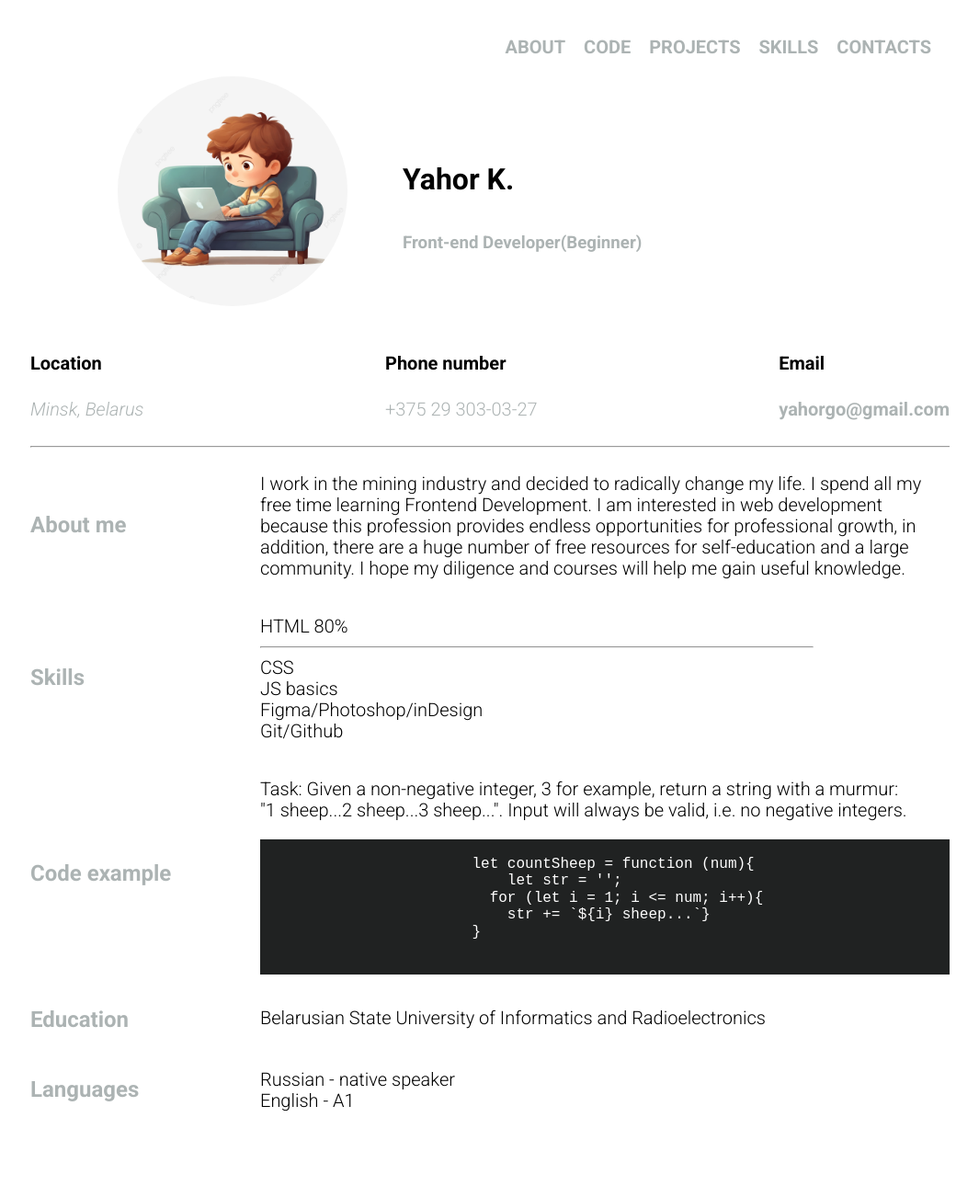
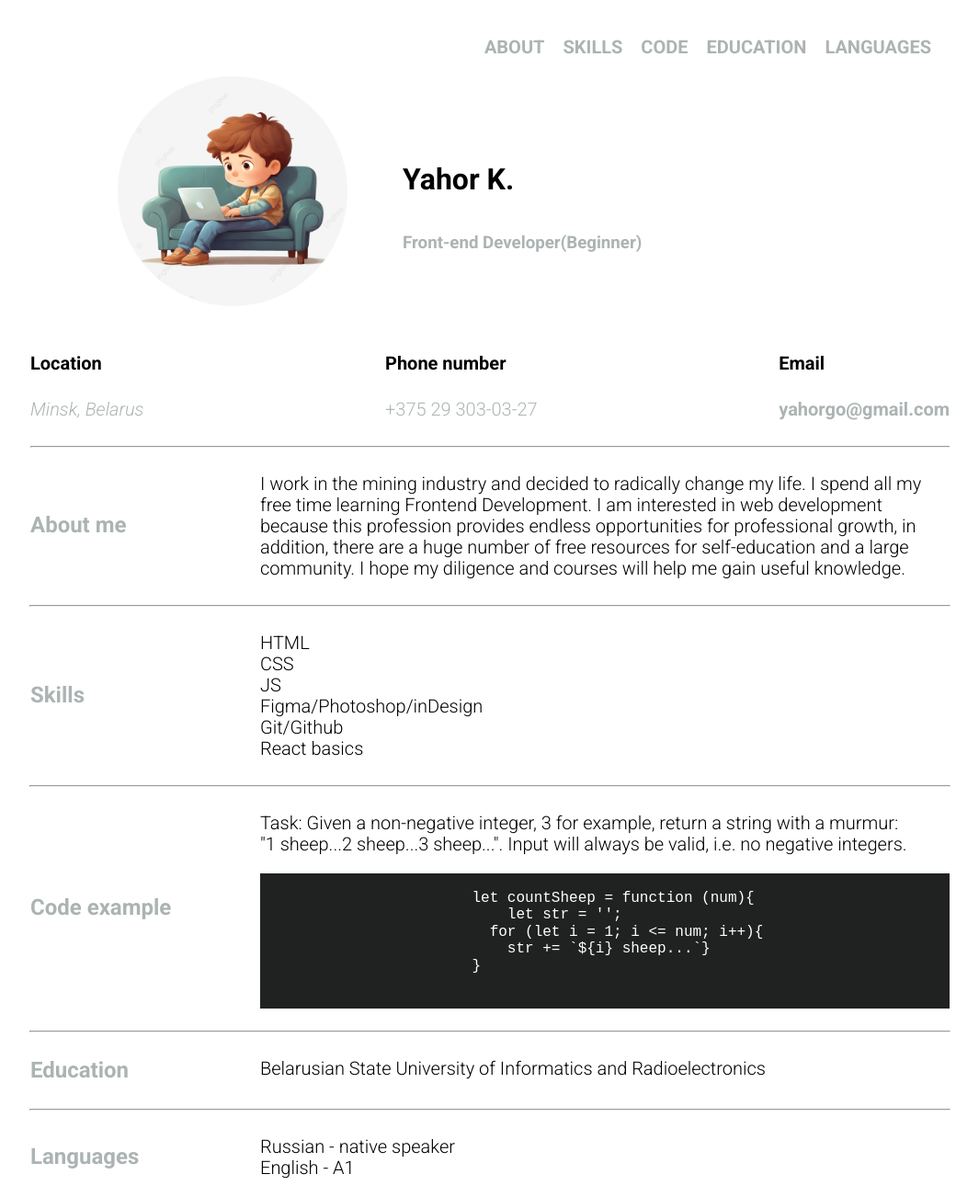
Before and after one commit to yahoror/rsschool-cv, a website: page index.html in a window 1280 px wide. Shown: the whole page at 92% size, without its empty margins (107-1172 px from the left). Before the commit the page ends 1229 px from the top, so only its background shows below. Drawn offline with Linux system fonts and the light colour scheme.

Commit message:
fix: fixed header and main

```diff
--- a/css/style.css
+++ b/css/style.css
@@ -1,7 +1,11 @@
 * {
     box-sizing: border-box;
     font-family: "Roboto", sans-serif;
+
 }
+html {
+    scroll-behavior: smooth;
+    }
 
 .container {
     width: 1000px;
@@ -85,12 +89,7 @@ pre {
     margin-right: 20px;
 }
 
-.header-menu__item::before {
-    content: '';
-    height: 2px;
-    color: black;
-    transition: .5s width ease-in-out;
-}
+
 
 a:hover {
     color: black;
@@ -130,7 +129,6 @@ h3 {
 hr {
     border-width: 1px;
     width: 1000px;
-
 }
 
 .header__contacts {
@@ -182,9 +180,6 @@ ul {
     padding: 0;
 }
 
-.hr1 {
-    width: 600px;
-}
 
 code,
 pre {
--- a/index.html
+++ b/index.html
@@ -24,16 +24,17 @@
                             <a href="#about" class="header-menu__link">About</a>
                         </li>
                         <li class="header-menu__item">
-                            <a href="#code" class="header-menu__link">Code</a>
-                        </li>
-                        <li class="header-menu__item">
-                            <a href="#projects" class="header-menu__link">Projects</a>
-                        </li>
-                        <li class="header-menu__item">
                             <a href="#skills" class="header-menu__link">Skills</a>
                         </li>
                         <li class="header-menu__item">
-                            <a href="#contacts" class="header-menu__link">Contacts</a>
+                            <a href="#code" class="header-menu__link">Code</a>
+                        </li>
+
+                        <li class="header-menu__item">
+                            <a href="#education" class="header-menu__link">Education</a>
+                        </li>
+                        <li class="header-menu__item">
+                            <a href="#languages" class="header-menu__link">Languages</a>
                         </li>
                     </ul>
                 </nav>
@@ -69,7 +70,7 @@
     </header>
 
     <main>
-        <section class="about-me">
+        <section class="about-me" id="about">
             <div class="about-me__container container">
                 <div class="about-me__title">
                     <h2>About me</h2>
@@ -88,27 +89,30 @@
             </div>
 
         </section>
-        <section class="skills__container container">
+        <hr>
+        <section class="skills__container container" id="skills">
             <div class="skills__title">
                 <h2>Skills</h2>
             </div>
             <div class="skills__list">
                 <ul>
-                    <li>HTML 80%</li>
-                    <hr class="hr1">
+                    <li>HTML</li>
                     <li>CSS</li>
-                    <li>JS basics</li>
+                    <li>JS </li>
                     <li>Figma/Photoshop/inDesign</li>
                     <li>Git/Github</li>
+                    <li>React basics</li>
                 </ul>
             </div>
         </section>
-        <section class="code-example__container container">
+        <hr>
+        <section class="code-example__container container" id="code">
             <div class="code-example__title">
                 <h2>Code example</h2>
             </div>
             <div class="code-example__inner">
-                <p>Task: Given a non-negative integer, 3 for example, return a string with a murmur: <br> "1 sheep...2 sheep...3
+                <p>Task: Given a non-negative integer, 3 for example, return a string with a murmur: <br> "1 sheep...2
+                    sheep...3
                     sheep...". Input will always be valid, i.e. no negative integers.</p>
                 <pre>
                     <code>
@@ -121,7 +125,8 @@
                 </pre>
             </div>
         </section>
-        <section class="education__container container">
+        <hr>
+        <section class="education__container container" id="education">
             <div class="education__title">
                 <h2>Education</h2>
             </div>
@@ -129,7 +134,8 @@
                 <p>Belarusian State University of Informatics and Radioelectronics</p>
             </div>
         </section>
-        <section class="languages_container container">
+        <hr>
+        <section class="languages_container container" id="languages">
             <div class="languages__title">
                 <h2>Languages</h2>
             </div>
```
